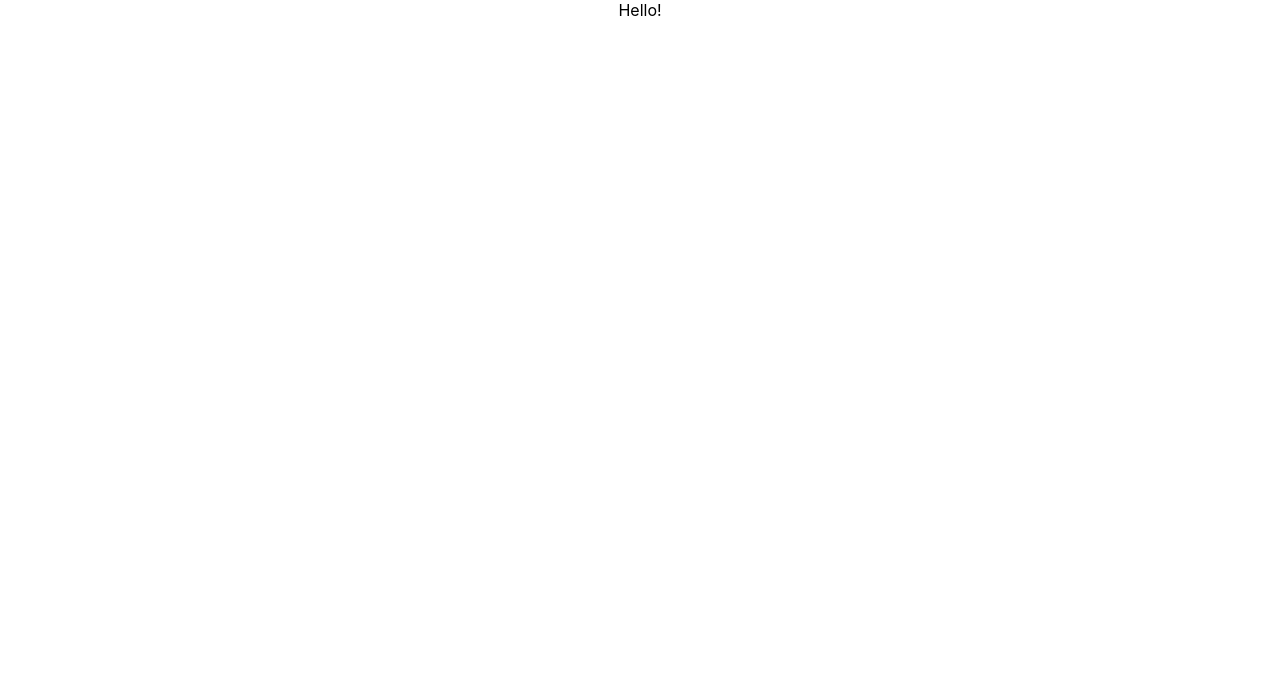
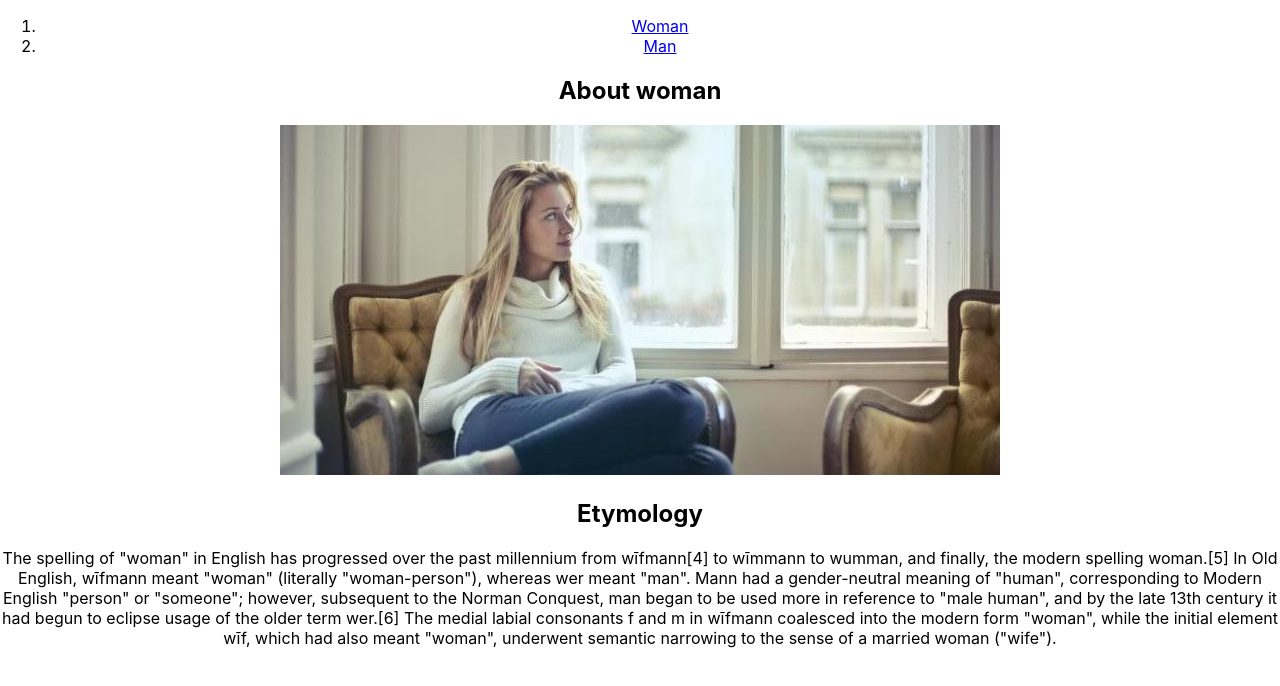
Before and after one commit to mascotik/ui-research, a JavaScript app: page / in a window 1280 px wide. Shown: the top 686 px of the page. Built offline with nearby package versions, Linux system fonts and the light colour scheme; the HTML template or start-up script is replaced by a standard one.

Commit message:
Add basic structure

```diff
--- a/src/App.js
+++ b/src/App.js
@@ -1,9 +1,41 @@
 import './App.css';
+
+import womanImg from './assets/img/rectImage.jpg';
 
 function App() {
   return (
     <div className="App">
-      Hello!
+      <header>
+        <ol>
+          <li>
+            <a href="#">Woman</a>
+          </li>
+          <li>
+            <a href="#">Man</a>
+          </li>
+        </ol>
+      </header>
+      <section title="About woman" className="card">
+        <h1>About woman</h1>
+        <figure className="card_img">
+          <img src={womanImg} alt="Woman"/>
+        </figure>
+        <article>
+          <h2>Etymology</h2>
+          <p>The spelling of "woman" in English has progressed over the past
+            millennium from wīfmann[4] to wīmmann to wumman, and finally, the modern
+            spelling woman.[5] In Old English, wīfmann meant "woman" (literally
+            "woman-person"), whereas wer meant "man". Mann had a gender-neutral
+            meaning of "human", corresponding to Modern English "person" or "someone";
+            however, subsequent to the Norman Conquest, man began to be used more in
+            reference to "male human", and by the late 13th century it had begun to eclipse
+            usage of the older term wer.[6] The medial labial consonants f and m in wīfmann
+            coalesced into the modern form "woman", while the initial element wīf, which
+            had also meant "woman", underwent semantic narrowing to the sense of a married
+            woman ("wife").
+          </p>
+        </article>
+      </section>
     </div>
   );
 }
```
Also changed, not shown: src/assets/img/rectImage.jpg (added).
